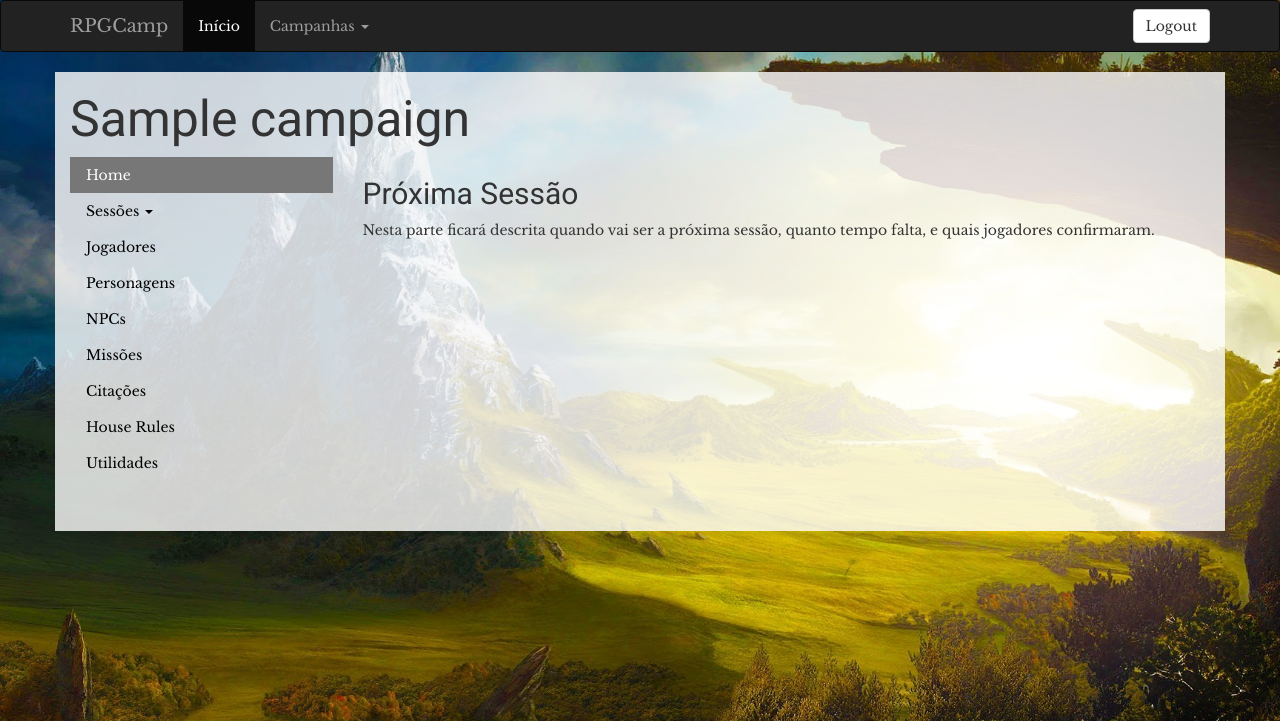
After one commit to pedroleone/rpgcampaign, a Django app: a page that uses rpgcamp/templates/base.html in a window 1280 px wide. The commit adds this page. Shown: the top 721 px of the page. Run offline with Django 3.2, Linux system fonts and the light colour scheme; a user stored in the database is signed in; tables that the repository leaves empty hold one stand-in row (values such as "Sample post"); some libraries are stand-ins or nearby versions.

Commit message:
Campaign view and template

```diff
--- a/rpgcamp/campaign/forms.py
+++ b/rpgcamp/campaign/forms.py
@@ -4,4 +4,4 @@ from campaign.models import Campaign
 class CampaignForm(ModelForm):
     class Meta:
         model = Campaign
-        fields = ['name','system','description']
+        fields = ['name','system','description','private']
--- a/rpgcamp/campaign/models.py
+++ b/rpgcamp/campaign/models.py
@@ -12,6 +12,7 @@ class Campaign(models.Model):
     description = models.TextField(blank=True)
     slug = models.SlugField(unique=True)
     date_created = models.DateField(auto_now_add=True)
+    private = models.BooleanField(default=False)
 
     def save(self, *args, **kwargs):
         slug = slugify(self.name)
--- a/rpgcamp/campaign/urls.py
+++ b/rpgcamp/campaign/urls.py
@@ -4,6 +4,7 @@ from . import views
 
 urlpatterns = [
     url(r'^new_campaign/$', views.create_campaign, name='create_campaign'),
+    url(r'^c/(?P<slug>[\w-]+)/$', views.view_campaign, name='view_campaign'),
     url(r'^$', views.index, name='index'),
 
 
--- a/rpgcamp/campaign/views.py
+++ b/rpgcamp/campaign/views.py
@@ -1,4 +1,4 @@
-from django.shortcuts import render
+from django.shortcuts import render, get_object_or_404
 from django.http import HttpResponse, HttpResponseRedirect
 from campaign.forms import CampaignForm
 from campaign.models import Campaign, CampaignUser
@@ -24,3 +24,17 @@ def create_campaign(request):
         form = CampaignForm()
     context = {'form': form}
     return render(request, 'campaign/create_campaign.html', context)
+
+@login_required(login_url='/login/')
+def view_campaign(request, slug):
+    context = {}
+
+    campaign = get_object_or_404(Campaign, slug=slug)
+    if campaign.private is True:
+        permission = CampaignUser.objects.filter(campaign=campaign, user=request.user)
+        if not permission:
+            return render(request, 'campaign_denied.html', context=context)
+
+    context['campaign'] = campaign
+
+    return render(request, 'campaign.html', context=context)
--- /dev/null
+++ b/rpgcamp/templates/base_campaign.html
@@ -0,0 +1,23 @@
+{% extends "base.html" %}
+{% block specific_menu %}
+            <li class="dropdown hidden-lg hidden-md">
+              <a href="#" class="dropdown-toggle" data-toggle="dropdown" role="button" aria-haspopup="true" aria-expanded="false">Menu Geral<span class="caret"></span></a>
+              <ul class="dropdown-menu">
+
+                <li><a href="#">Jogadores</a></li>
+                <li><a href="#">Personagens</a></li>
+                <li><a href="#">NPCs</a></li>
+                <li><a href="#">Missões</a></li>
+                <li><a href="#">Citações</a></li>
+                <li role="separator" class="divider"></li>
+                <li><a href="#">Marcar Nova Sessão</a></li>
+                <li><a href="#">Remarcar Sessão</a></li>
+                <li role="separator" class="divider"></li>
+                <li><a href="#">Diário de Sessões</a></li>
+                <li><a href="#">Histórico</a></li>
+                <li role="separator" class="divider"></li>
+                <li><a href="#">House Rules</a></li>
+                <li><a href="#">Utilidades</a></li>
+              </ul>
+            </li>
+{% endblock %}
--- /dev/null
+++ b/rpgcamp/templates/campaign.html
@@ -0,0 +1,36 @@
+{% extends "base_campaign.html" %}
+{% block content %}
+        <div class="row">
+        <div class="col-md-12"><h1>{{ campaign.name }}</h1></div>
+        </div>
+
+      <div class="row">
+        <div class="col-sm-3 hidden-sm hidden-xs sidemenu">
+
+<ul>
+  <li><a class="active" href="#home">Home</a></li>
+  <li><a data-toggle="collapse" href="#collapse-sessao">Sessões <span class="caret"></span></a></li>
+
+      <ul id="collapse-sessao" class="collapse side-margin">
+        <li><a href="#">Marcar Nova Sessão</a></li>
+        <li><a href="#">Remarcar Sessão</a></li>
+        <li><a href="#">Diário de Sessões</a></li>
+        <li><a href="#">Histórico</a></li>
+      </ul>
+
+    <li><a href="#">Jogadores</a></li>
+    <li><a href="#">Personagens</a></li>
+    <li><a href="#">NPCs</a></li>
+    <li><a href="#">Missões</a></li>
+    <li><a href="#">Citações</a></li>
+    <li><a href="#">House Rules</a></li>
+    <li><a href="#">Utilidades</a></li>
+</ul>
+        </div>
+        <div class="col-sm-9">
+          <h2>Próxima Sessão</h2>
+          <p>Nesta parte ficará descrita quando vai ser a próxima sessão, quanto tempo falta, e quais jogadores confirmaram.</p>
+
+        </div>
+      </div>
+{% endblock %}
--- a/rpgcamp/templates/index.html
+++ b/rpgcamp/templates/index.html
@@ -17,7 +17,7 @@
           <h2>{{ campaign.campaign.name }}</h2>
           <p>{{ campaign.campaign.description }}</p>
           <p><strong>Sistema:</strong>{{ campaign.campaign.system }}</p>
-          <p><a class="btn btn-default" href="#" role="button">Acessar Campanha &raquo;</a></p>
+          <p><a class="btn btn-default" href="{% url 'view_campaign' campaign.campaign.slug %}" role="button">Acessar Campanha &raquo;</a></p>
         </div>
 
 {% endfor %}
--- a/rpgcamp/templates/registration/password_change.html
+++ b/rpgcamp/templates/registration/password_change.html
@@ -1,12 +1,12 @@
 {% extends "base.html" %}
-
+{% load crispy_forms_tags %}
 
 {% block content %}
     <h1>Change Password</h1>
 
     <form method="POST" action="{% url 'password_change' %}" class="password_change">
         {% csrf_token %}
-        {{ form.as_p }}
+        {{ form|cryspy }}
         <button type="submit" name="action">Change Password</button>
     </form>
 {% endblock %}
```
Also changed, not shown: rpgcamp/templates/base.html (+4 -33 lines), rpgcamp/templates/campaign_denied.html (added, +18 -0 lines), rpgcamp/campaign/migrations/0002_campaign_private.py (added).
